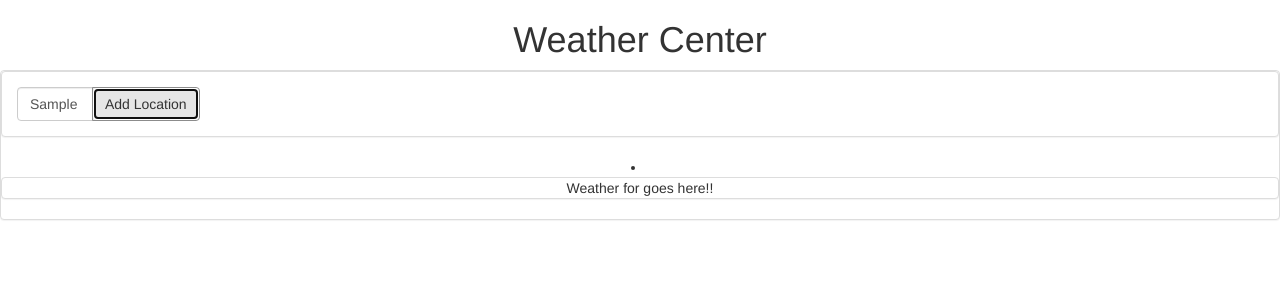
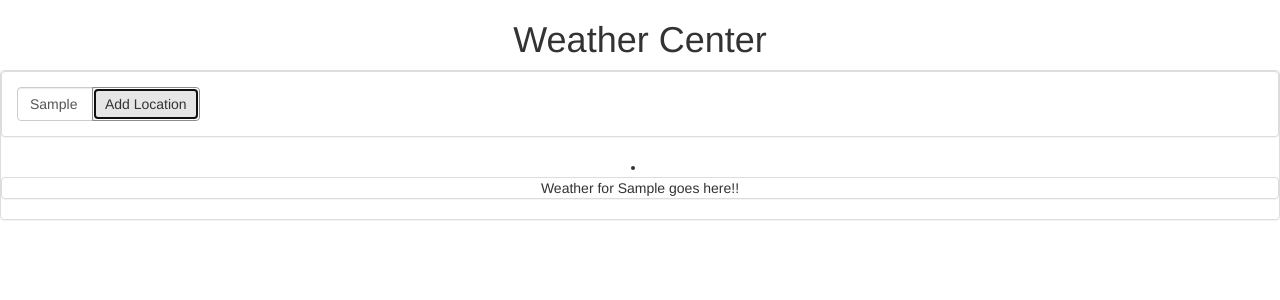
Before and after one commit to gmcastlebary/ng-weather, an Angular app: page / in a window 1280 px wide. Both pictures are taken after typing "Sample" into the empty fields and a click on the button "Add Location". Shown: the top 300 px of the page. Built offline with nearby package versions, Linux system fonts and the light colour scheme.

Commit message:
passing zip code down to local weather component

```diff
--- a/src/app/local-weather-list/local-weather-list.component.html
+++ b/src/app/local-weather-list/local-weather-list.component.html
@@ -1,6 +1,6 @@
 <div class="panel panel-default">
   <app-zipcode-entry (onNewZipCode)="(onNewZipCode($event))"></app-zipcode-entry>
   <li *ngFor="let zip of activeZips">
-    <app-local-weather></app-local-weather>
+    <app-local-weather [zip]="zip"></app-local-weather>
   </li>
 </div>
--- a/src/app/local-weather/local-weather.component.html
+++ b/src/app/local-weather/local-weather.component.html
@@ -1,3 +1,3 @@
 <div class="panel panel-default">
-  Weather for {{zipCode}} goes here!!
+  Weather for {{zip}} goes here!!
 </div>
--- a/src/app/local-weather/local-weather.component.ts
+++ b/src/app/local-weather/local-weather.component.ts
@@ -1,4 +1,4 @@
-import { Component, OnInit } from '@angular/core';
+import {Component, Input, OnInit} from '@angular/core';
 
 @Component({
   selector: 'app-local-weather',
@@ -7,8 +7,10 @@ import { Component, OnInit } from '@angular/core';
 })
 export class LocalWeatherComponent implements OnInit {
 
+  @Input()
+  zip: string;
+
   constructor() {
-
   }
 
   ngOnInit() {
```
